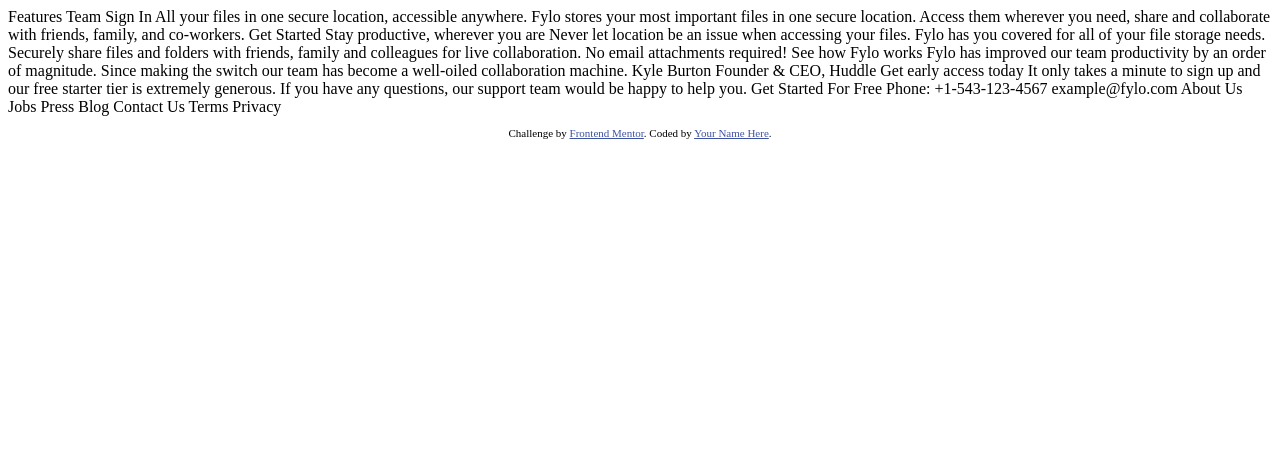
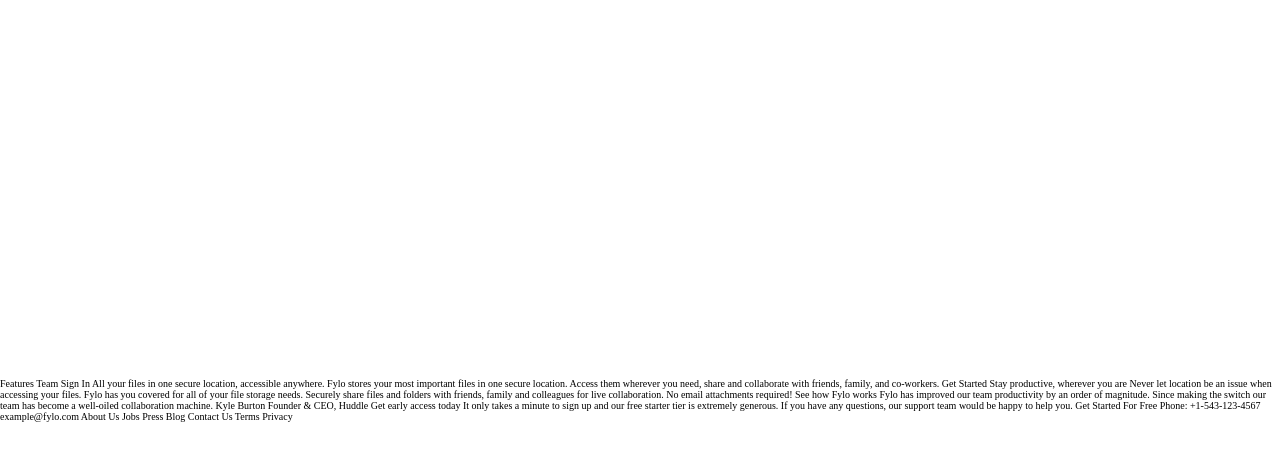
Before and after one commit to teempe/frontend-mentor-fylo-landing-page-with-two-column-layout, a website: page index.html in a window 1280 px wide. Drawn offline with nearby package versions, Linux system fonts and the light colour scheme; files that its build step writes are made by us from their sources.

Commit message:
Base project setup.

```diff
--- a/index.html
+++ b/index.html
@@ -5,17 +5,15 @@
         <meta name="viewport" content="width=device-width, initial-scale=1.0"> <!-- displays site properly based on user's device -->
 
         <link rel="icon" type="image/png" sizes="32x32" href="./images/favicon-32x32.png">
+        <link rel="preconnect" href="https://fonts.googleapis.com">
+        <link rel="preconnect" href="https://fonts.gstatic.com" crossorigin>
+        <link href="https://fonts.googleapis.com/css2?family=Open+Sans:wght@400&family=Raleway:wght@400;700&display=swap" rel="stylesheet">
+        <link rel="stylesheet" href="./css/style.css">
 
         <title>Frontend Mentor | Fylo landing page with two column layout</title>
+    </head>
 
-        <!-- Feel free to remove these styles or customise in your own stylesheet 👍 -->
-        <style>
-            .attribution { font-size: 11px; text-align: center; }
-            .attribution a { color: hsl(228, 45%, 44%); }
-        </style>
-    </head>
     <body>
-
         Features
         Team
         Sign In
@@ -62,12 +60,5 @@
         Contact Us
         Terms
         Privacy
-
-        <footer>
-            <p class="attribution">
-                Challenge by <a href="https://www.frontendmentor.io?ref=challenge" target="_blank">Frontend Mentor</a>.
-                Coded by <a href="#">Your Name Here</a>.
-            </p>
-        </footer>
     </body>
 </html>
--- /dev/null
+++ b/sass/base/_base.scss
@@ -0,0 +1,48 @@
+:root {
+    // Body (400)
+    --ff-body: 'Open Sans', sans-serif;
+    // Headings, Call-to-actions, Header Navigation (400, 700)
+    --ff-accent: 'Raleway', sans-serif;
+
+    --fw-regular: 400;
+    --fw-bold: 700;
+
+    // Colors Primary
+    --very-dark-blue: hsl(243, 87%, 12%);
+    --desaturated-blue: hsl(238, 22%, 44%);
+
+    // Colors Accent
+    --bright-blue: hsl(224, 93%, 58%);
+    --moderate-cyan: hsl(170, 45%, 43%);
+
+    // Colors Neutral
+    --light-grayish-blue: hsl(240, 75%, 98%);
+    --light-gray: hsl(0, 0%, 75%);
+}
+
+// Breakpoints
+$bp-desktop: 90em; // 1440px
+
+* {
+    margin: 0;
+    padding: 0;
+    box-sizing: border-box;
+}
+
+img {
+    display: block;
+}
+
+html {
+    font-size: 62.5%;
+    overflow-x: hidden;
+}
+
+body {
+    overflow-x: hidden;
+    // center content on page
+    display: grid;
+    justify-content: center;
+    align-content: center;
+    min-height: 100vh;
+}
--- /dev/null
+++ b/sass/base/_global.scss
@@ -0,0 +1 @@
+@import 'base';
--- /dev/null
+++ b/sass/main.scss
@@ -0,0 +1 @@
+@import 'base/global';
```
